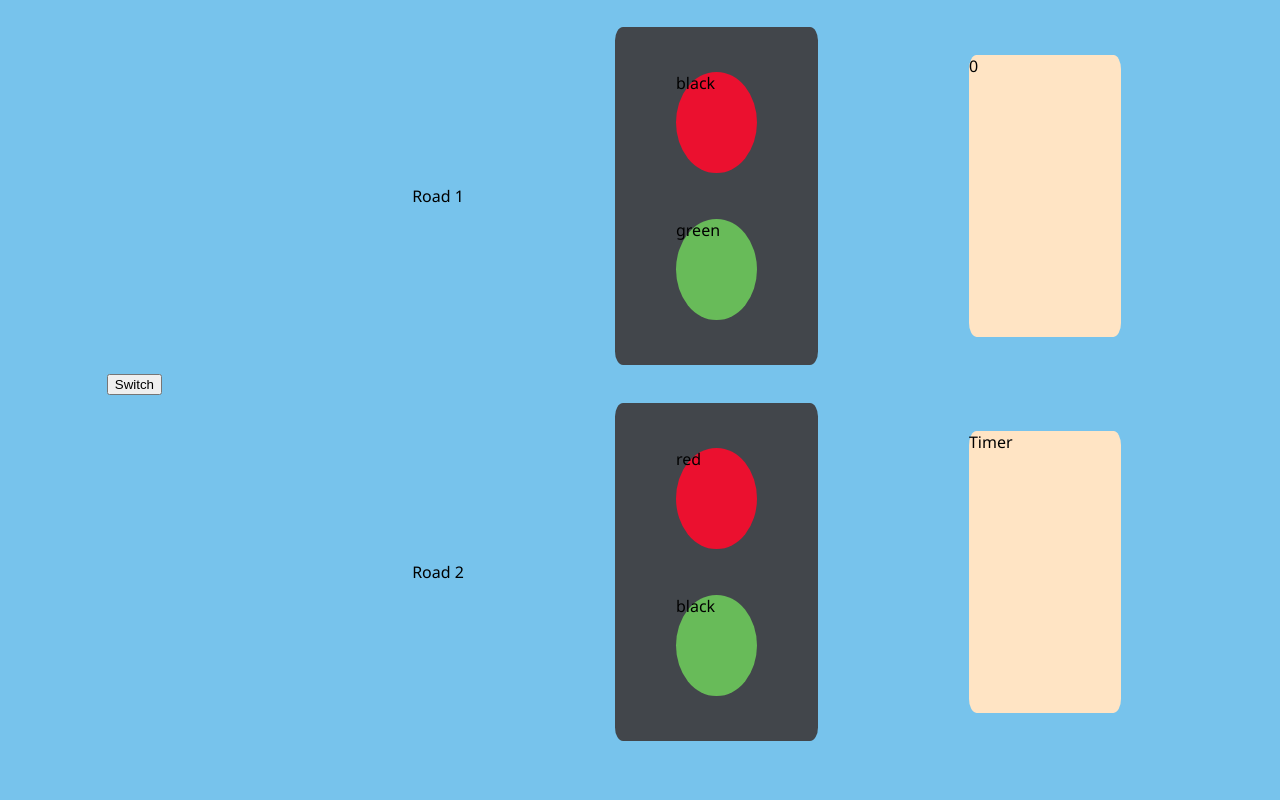
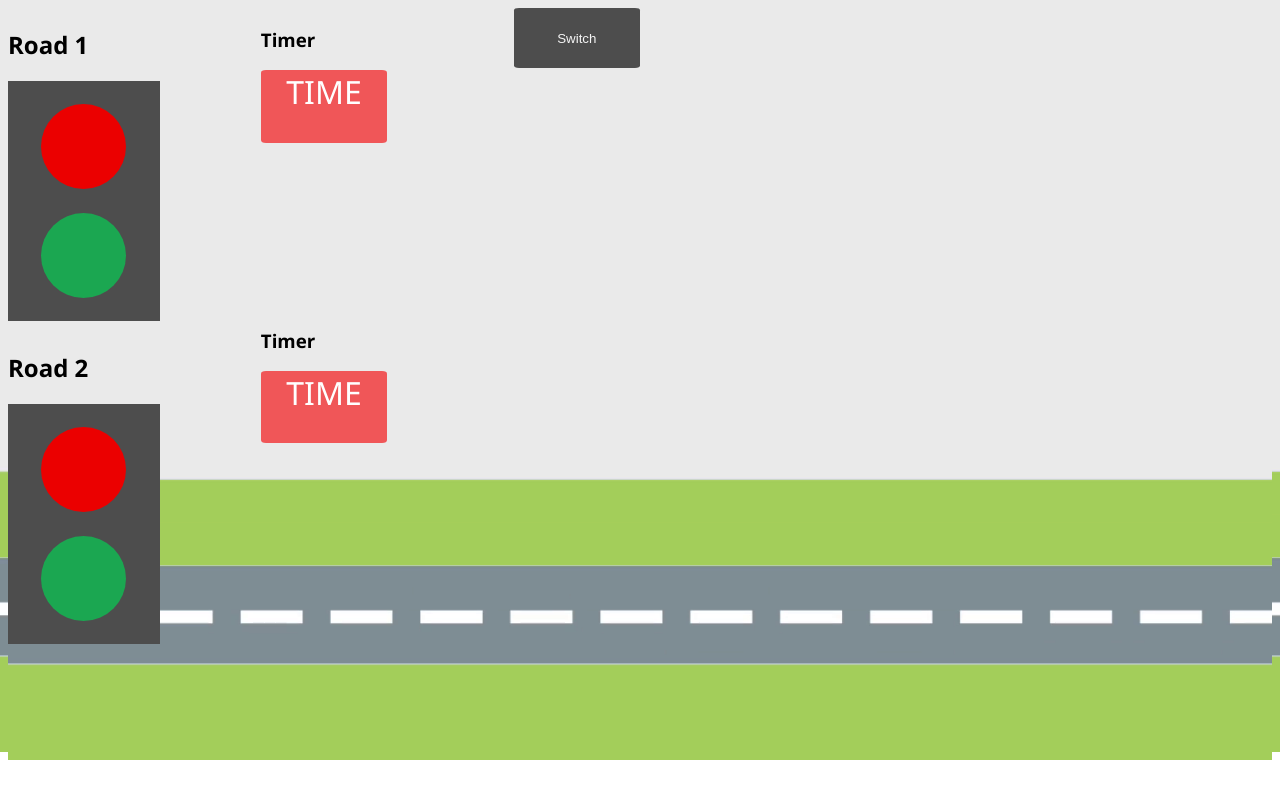
Before and after one commit to christiandequito/LBY-IOT, a Django app: page / in a window 1280 px wide. Run offline with Django 3.2, Linux system fonts and the light colour scheme.

Commit message:
FROM RHEI

```diff
--- a/[Django] LBYIOTProject/LBYIOTProject/external/css/home.css
+++ b/[Django] LBYIOTProject/LBYIOTProject/external/css/home.css
@@ -1,47 +1,70 @@
 html, body {
-    background-color: #77C3EC;
+    background-image: url("background.png");
+    background-repeat:no-repeat;
+    background-size:cover;
     font-family: 'Segoe UI';
     height: 94vh;
     width: 94hh;
 }
 
 .container {
+    height: 80%;
+    width: 100%;
+    display: flex;
+    flex-direction: column;
+    justify-content: space-evenly;
+}
+
+.high {
+    height: 50%;
+    width: 100%;
     display: flex;
     flex-direction: row;
-    height: 100%;
-    width: 100%;
 }
 
-
-.left {
+.low {
+    height: 50%;
+    width: 100%;
     display: flex;
-    height: 100%;
-    width: 20%;
-    justify-content: center;
-    align-items: center;
+    flex-direction: row;
 }
 
-.right {
-    display: flex;
-    flex-direction: column;
-    height: 100%;
-    width: 80%;
+.timer {
+    height: 80%;
+    width: 20%;
+    align-items: baseline;
+
+}
+
+.time {
+    background-color: #F05658;
+    height: 30%;
+    width: 50%;
+    border-radius: 4%;
+    color: white;
+    text-align: center;
+    vertical-align: middle;
+    font-size: xx-large;
+}
+
+.switch {
+    background-color: #4D4D4D;
+    height: 20%;
+    width: 10%;
+    border: none;
+    color: whitesmoke;
+    border-radius: 4%;
 }
 
 .box {
-    display: flex;
-    flex-direction: row;
-    justify-content: space-evenly;
-    align-items: center;
-    height: 50%;
-    width: 100%;
+    height: 100%;
+    width: 20%;
 }
 
 .light {
-    background-color: #42464B;
-    height: 90%;
-    width: 20%;
-    border-radius: 4%;
+    background-color: #4D4D4D;
+    height: 80%;
+    width: 60%;
     display: flex;
     flex-direction: column;
     justify-content: space-evenly;
@@ -49,22 +72,35 @@
 }
 
 .red {
-    width: 40%;
-    height: 30%;
+    background-color: #EB0000;
+    height: 85px;
+    width: 85px;
     border-radius: 50%;
-    background-color: #EB102F;
+    /* box-shadow:
+        0 0 60px 30px #fff,  /* inner white
+        0 0 100px 60px #f0f, /* middle magenta
+        0 0 140px 90px #0ff; outer cyan */
 }
 
 .green {
-    width: 40%;
-    height: 30%;
+    background-color: #1BA751;
+    height: 85px;
+    width: 85px;
     border-radius: 50%;
-    background-color: #68BB59;
+    /* box-shadow:
+        0 0 60px 30px #fff,   inner white
+        0 0 100px 60px #f0f, /* middle magenta
+        0 0 140px 90px #0ff; /* outer cyan */
 }
 
-.timer {
-    height: 75%;
-    width: 15%;
-    background-color: bisque;
-    border-radius: 5%;
-}
+#countdown {
+    color: #F6F4F3;
+    text-align: center;
+    text-transform: uppercase;
+    font-family: "Lato", sans-serif;
+    font-size: 1em;
+    letter-spacing: 5px;
+    margin-top: 5%;
+    height: 80%;
+    width: 80%;
+  }
--- a/[Django] LBYIOTProject/LBYIOTProject/templates/home.html
+++ b/[Django] LBYIOTProject/LBYIOTProject/templates/home.html
@@ -2,54 +2,49 @@
     <head>
         <link rel="stylesheet"
         type="text/css"
-        href="external/css/home.css">
-
+        href="home.css">
 
     </head>
 
     <body>
-
         <div class="container">
-
-            <div class="left">
-                <button type="button" onclick="_switch()">Switch</button>
-
+            <div class="high">
+                <div class="box">
+                    <h2> Road 1 </h2>
+                    <div class="light">
+                        <div class="red upper"> </div>
+                        <div class="green upper"> </div>
+                    </div>
+                </div>
+                <div class="timer">
+                    <h3> Timer </h3>
+                    <div class="time"> TIME </div>
                 </div>
 
-            <div class="right">
-
-                <div class="upper box">
-                    <div> Road 1 </div>
-
-                    <div class="light">
-                        <div class="red" id="redOne"> </div>
-                        <div class="green" id="greenOne"> </div>
+                <button class="switch" type="button" onclick="_switch()">Switch</button>
             </div>
 
-                    <div class="timer">
-                        <div class="time" id='countdown'> {{ countdown }} </div>
+            <div class="low">
+                <div class="box">
+                    <br>
+                    <h2> Road 2 </h2>
+                    <div class="light">
+                        <div class="red lower"> </div>
+                        <div class="green lower"> </div>
                     </div>
                 </div>
-                <div class="lower box">
-                    <div> Road 2 </div>
-
-                    <div class="light">
-                        <div class="red" id="redTwo"> </div>
-                        <div class="green" id="greenTwo"> </div>
-                    </div>
-
                 <div class="timer">
-                        <div class="time"> Timer</div>
+                    <h3> Timer </h3>
+                    <div class="time"> TIME </div>
                 </div>
             </div>
+        </div>
+    </body>
 
-            </div>
+    <script type='text/javascript' src="external/js/jquery.min.js" ></script>
 
-        </div>
-		<script type='text/javascript' src="external/js/jquery.min.js" ></script>
     <script>
         setInterval(function(){reloader();},1000);
-
         function reloader(){
         $.ajax({url: '/readerFunction',
             success: function(result){
@@ -69,5 +64,4 @@
         }
     }
     </script>
-    </body>
 </html>
```
Also changed, not shown: [Django] LBYIOTProject/LBYIOTProject/templates/background.png (added). Lines whose indentation alone changed are shown as unchanged.
